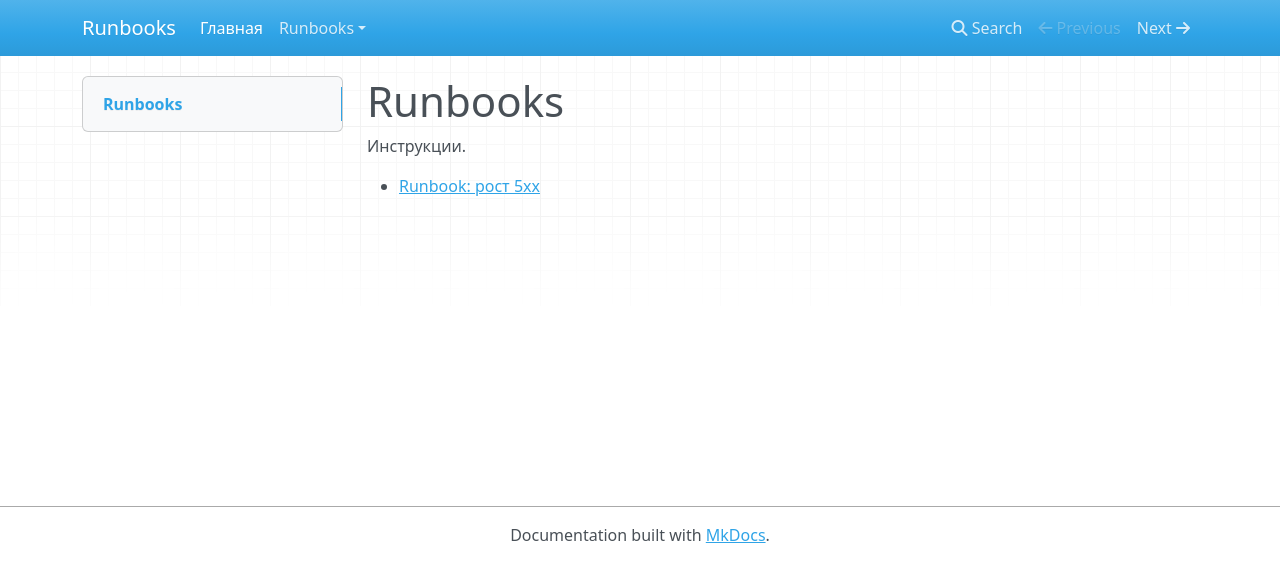
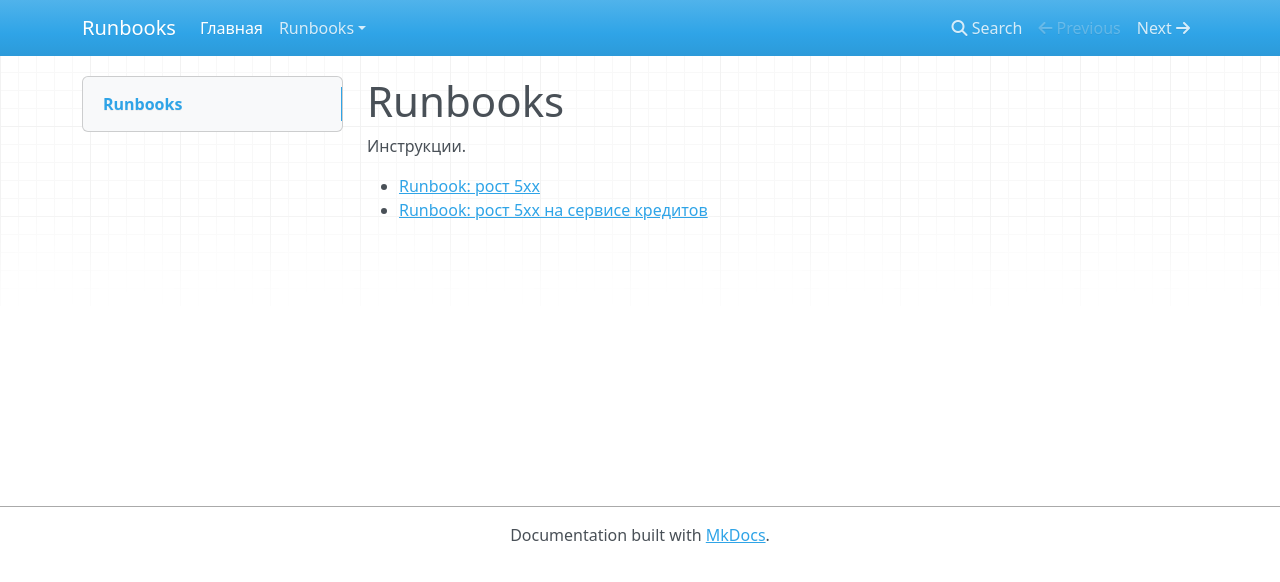
Before and after one commit to niko2892/runbooks, an MkDocs documentation site: the page built from docs/index.md, in a window 1280 px wide. Shown: the top 582 px of the page. Built offline with MkDocs 1.6.1, drawn with Linux system fonts in a browser that asks for light colours; nearby versions of some CDN libraries.

Commit message:
add instruction

```diff
--- a/docs/index.md
+++ b/docs/index.md
@@ -3,3 +3,4 @@
 Инструкции.
 
 - [Runbook: рост 5xx](runbooks/http_5xx_rate_high.md)
+- [Runbook: рост 5xx на сервисе кредитов](runbooks/bbank-credits_5xx_rate_high.md)
--- a/mkdocs.yml
+++ b/mkdocs.yml
@@ -2,4 +2,5 @@ site_name: "Runbooks"
 nav:
   - Главная: index.md
   - Runbooks:
-      - Рост 5xx: runbooks/http_5xx_rate_high.md
+      - Рост 5xx общий: runbooks/http_5xx_rate_high.md
+      - Рост 5xx на сервисе кредитов: runbooks/bbank-credits_5xx_rate_high.md
```
